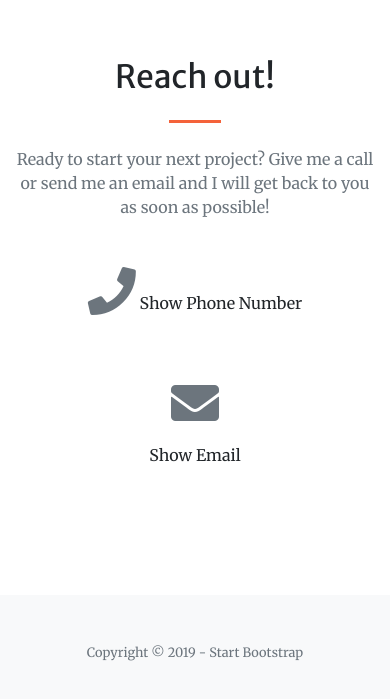
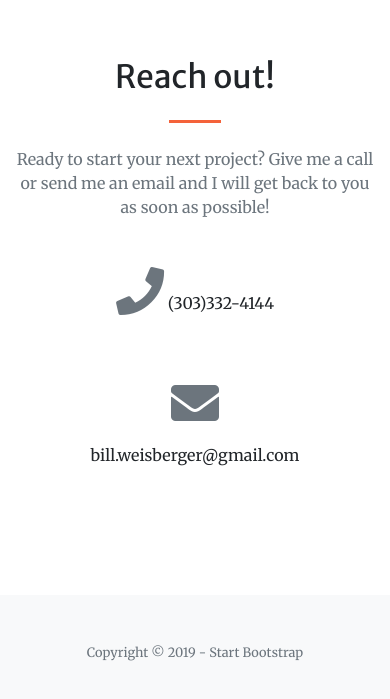
Before and after one commit to bweisberger/bweisberger.github.io, a website with bundled scripts: page index.html in a window 390 px wide. Shown: the part 5443-6142 px from the top of the page. Built offline with nearby package versions, Linux system fonts and the light colour scheme.

Commit message:
added phone number and email to the page

```diff
--- a/index.html
+++ b/index.html
@@ -282,11 +282,11 @@
       <div class="row">
         <div class="col-lg-4 ml-auto text-center mb-5 mb-lg-0">
           <i class="fas fa-phone fa-3x mb-3 text-muted"></i>
-          <a class="hiddenPhone" data-phone="(303)33TWO-4ONE44">Show Phone Number</a>
+          <a class="hiddenPhone" data-phone="(303)33TWO-4ONE44">(303)332-4144</a>
         </div>
         <div class="col-lg-4 mr-auto text-center">
           <i class="fas fa-envelope fa-3x mb-3 text-muted"></i>
-          <a class="d-block hiddenMail" data-email="billDOTweisbergerATgmailDOTcom">Show Email</a>
+          <a class="d-block hiddenMail" data-email="billDOTweisbergerATgmailDOTcom">bill.weisberger@gmail.com</a>
         </div>
       </div>
     </div>
```
